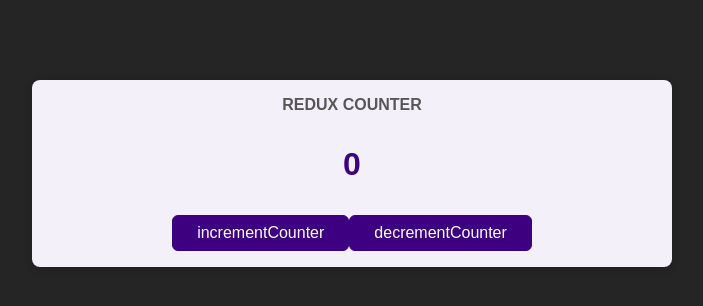
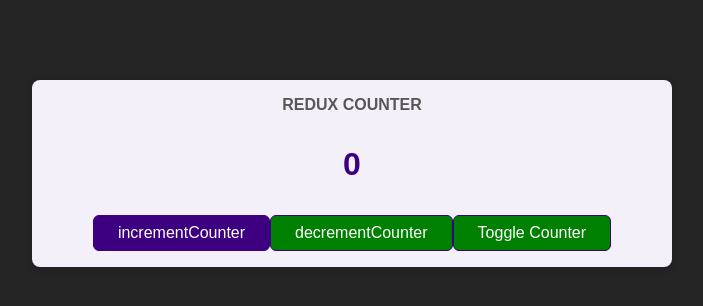
Before and after one commit to gorakhjoshi/reactStateEffect, a JavaScript app: page / in a window 1280 px wide. Shown: the top 306 px of the page, without its empty margins (288-991 px from the left). Built offline with nearby package versions, Linux system fonts and the light colour scheme.

Commit message:
toggle implemented

```diff
--- a/src/components/Counter.js
+++ b/src/components/Counter.js
@@ -2,25 +2,38 @@ import classes from "./Counter.module.css";
 import { useSelector, useDispatch } from "react-redux";
 
 const Counter = () => {
-  const counterObject = useSelector((state) => state);
-  console.log(counterObject);
+  const state = useSelector((state) => state);
+  console.log(state);
+
+  const counter = useSelector((state) => state.counter);
+  const show = useSelector((state) => state.showCounter);
+  console.log(show);
 
   const dispatch = useDispatch();
 
   const incrementCounter = () => {
-    dispatch({ type: "increment" });
+    dispatch({ type: "increment", payload: 10 });
   };
 
   const decrementCounter = () => {
-    dispatch({ type: "decrement" });
+    dispatch({ type: "decrement", key: 2 });
+  };
+
+  const toggleCounter = () => {
+    dispatch({ type: "toggle", key: 2 });
   };
 
   return (
     <main className={classes.counter}>
       <h1>Redux Counter</h1>
-      <div className={classes.value}>{counterObject.counter}</div>
+      {show && <div className={classes.value}>{counter}</div>}
       <button onClick={incrementCounter}>incrementCounter</button>
-      <button onClick={decrementCounter}>decrementCounter</button>
+      <button onClick={decrementCounter} className={classes.button}>
+        decrementCounter
+      </button>
+      <button onClick={toggleCounter} className={classes.button}>
+        Toggle Counter
+      </button>
     </main>
   );
 };
--- a/src/components/Counter.module.css
+++ b/src/components/Counter.module.css
@@ -21,3 +21,7 @@
   margin: 2rem 0;
   font-weight: bold;
 }
+
+.button {
+  background-color: green;
+}
--- a/src/store/store.js
+++ b/src/store/store.js
@@ -1,12 +1,19 @@
 import { createStore } from "redux";
 
-function counterReducer(state = { counter: 0 }, action) {
+const counterInitialState = { counter: 0, showCounter: true };
+
+function counterReducer(state = counterInitialState, action) {
+  console.log(action);
   if (action.type === "increment") {
-    return { counter: state.counter + 1 };
+    return { ...state, counter: state.counter + action.payload };
   }
 
   if (action.type === "decrement") {
-    return { counter: state.counter - 1 };
+    return { ...state, counter: state.counter - action.key };
+  }
+
+  if (action.type === "toggle") {
+    return { ...state, showCounter: !state.showCounter };
   }
 
   return state;
```
